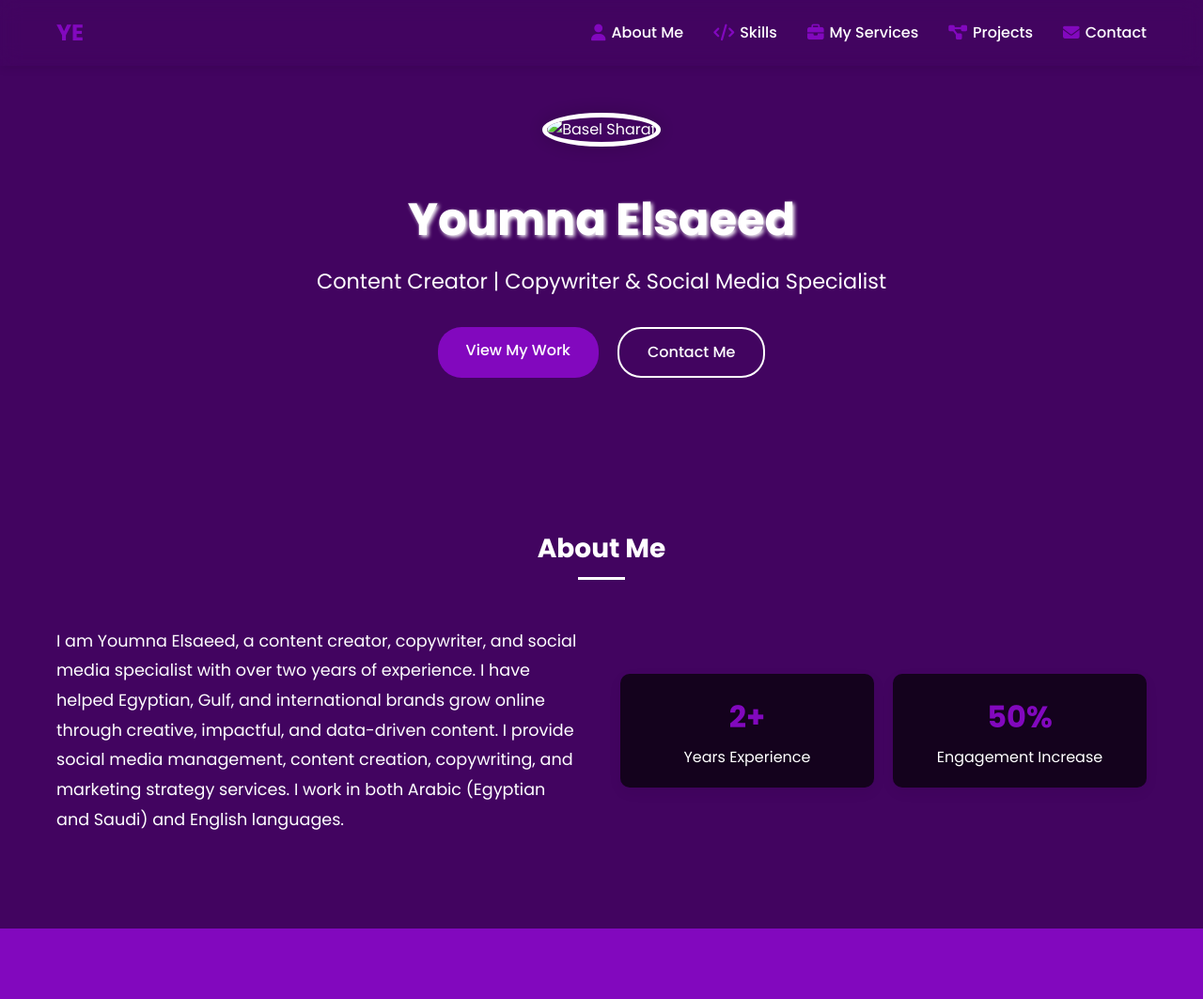
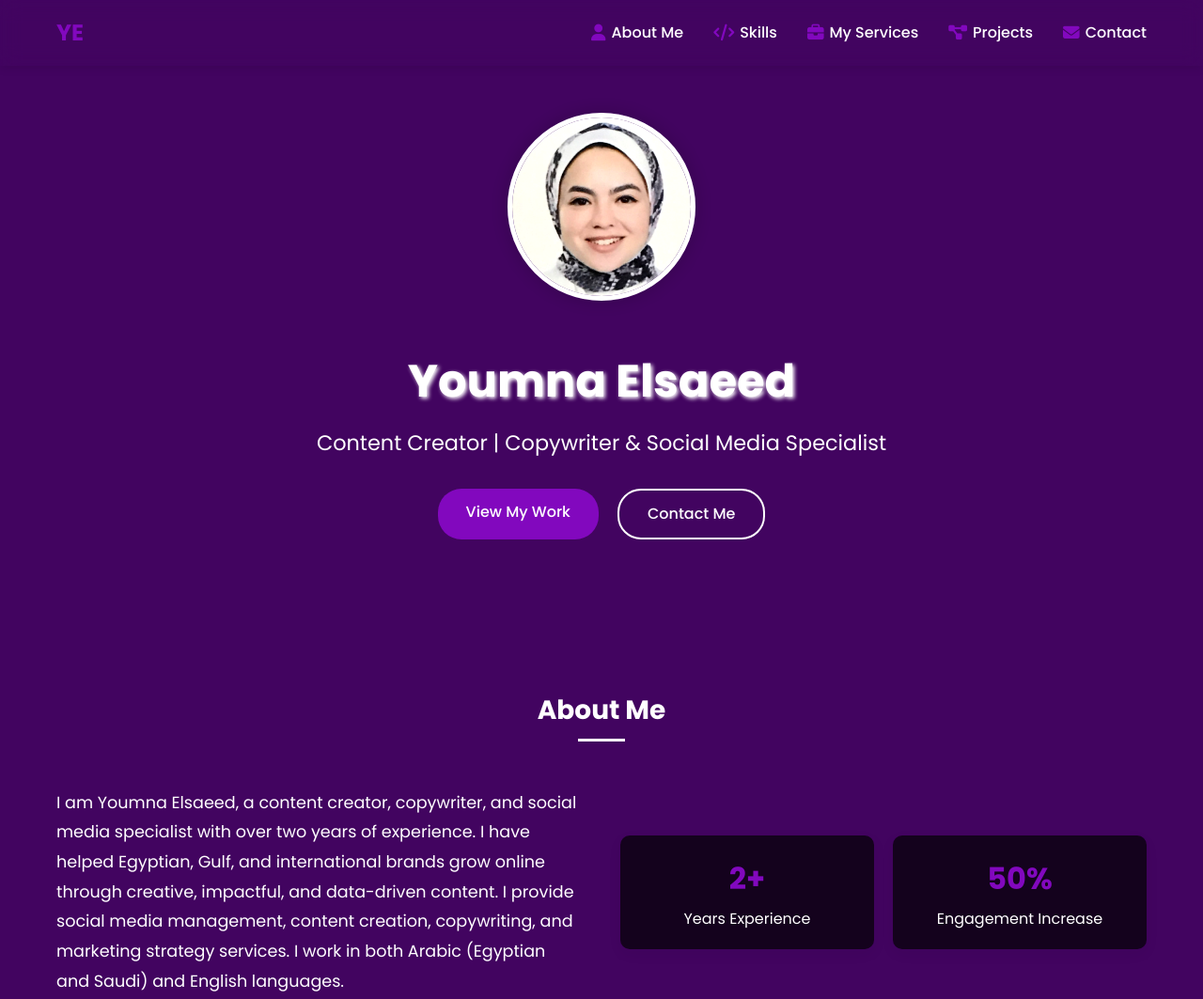
Before and after one commit to puplicHost/Youmna-Elsaeed, a plain HTML site: page index.html in a window 1280 px wide. Shown: the top 1063 px of the page at 94% size. Drawn offline with Linux system fonts and the light colour scheme; the site is published under a folder, as on GitHub Pages, so addresses that start at the root find nothing.

Commit message:
Update index.html

```diff
--- a/index.html
+++ b/index.html
@@ -1185,7 +1185,7 @@
     <header>
         <div class="container">
             <div class="profile-img-container">
-                <img src="/avater.jpeg" alt="Basel Sharaf" class="profile-img">
+                <img src="avater.jpeg" alt="Basel Sharaf" class="profile-img">
             </div>
   <h1>Youmna Elsaeed</h1>
             <p>Content Creator | Copywriter & Social Media Specialist</p>
```
